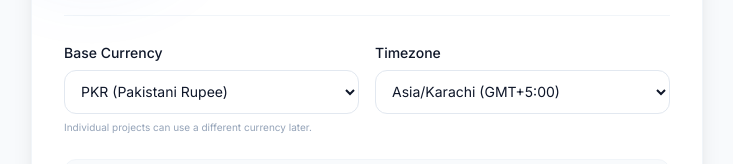
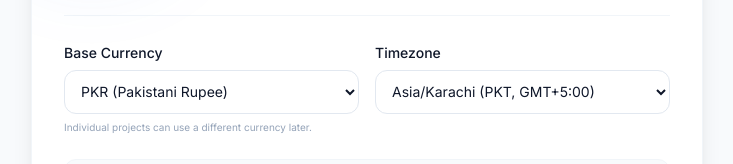
Before and after one commit to MuhammadAbbasi/icona, a Next.js app: page /onboarding in a window 1280 px wide. Shown: the part 236-400 px from the top of the page, without its empty margins (273-1006 px from the left). Built offline with nearby package versions, Linux system fonts and the light colour scheme.

Commit message:
Add more global and regional timezone options to onboarding setup wizard

```diff
--- a/src/app/(auth)/onboarding/page.tsx
+++ b/src/app/(auth)/onboarding/page.tsx
@@ -302,8 +302,18 @@ function OnboardingWizard() {
                     onChange={(e) => setTimezone(e.target.value)}
                     className="w-full h-11 px-3 bg-white border border-slate-200 rounded-lg text-sm text-slate-900 focus:border-primary focus:ring-1 focus:ring-primary outline-none"
                   >
-                    <option value="Asia/Karachi">Asia/Karachi (GMT+5:00)</option>
-                    <option value="Asia/Dubai">Asia/Dubai (GMT+4:00)</option>
+                    <option value="Asia/Karachi">Asia/Karachi (PKT, GMT+5:00)</option>
+                    <option value="Asia/Dubai">Asia/Dubai (GST, GMT+4:00)</option>
+                    <option value="Asia/Riyadh">Asia/Riyadh (AST, GMT+3:00)</option>
+                    <option value="Asia/Kolkata">Asia/Kolkata (IST, GMT+5:30)</option>
+                    <option value="Asia/Dhaka">Asia/Dhaka (BST, GMT+6:00)</option>
+                    <option value="Asia/Singapore">Asia/Singapore (SGT, GMT+8:00)</option>
+                    <option value="Europe/London">Europe/London (GMT/BST)</option>
+                    <option value="Europe/Paris">Europe/Paris (CET/CEST)</option>
+                    <option value="America/New_York">America/New_York (EST/EDT)</option>
+                    <option value="America/Chicago">America/Chicago (CST/CDT)</option>
+                    <option value="America/Los_Angeles">America/Los_Angeles (PST/PDT)</option>
+                    <option value="Australia/Sydney">Australia/Sydney (AEST/AEDT)</option>
                     <option value="UTC">UTC (Coordinated Universal Time)</option>
                   </select>
                 </div>
```
